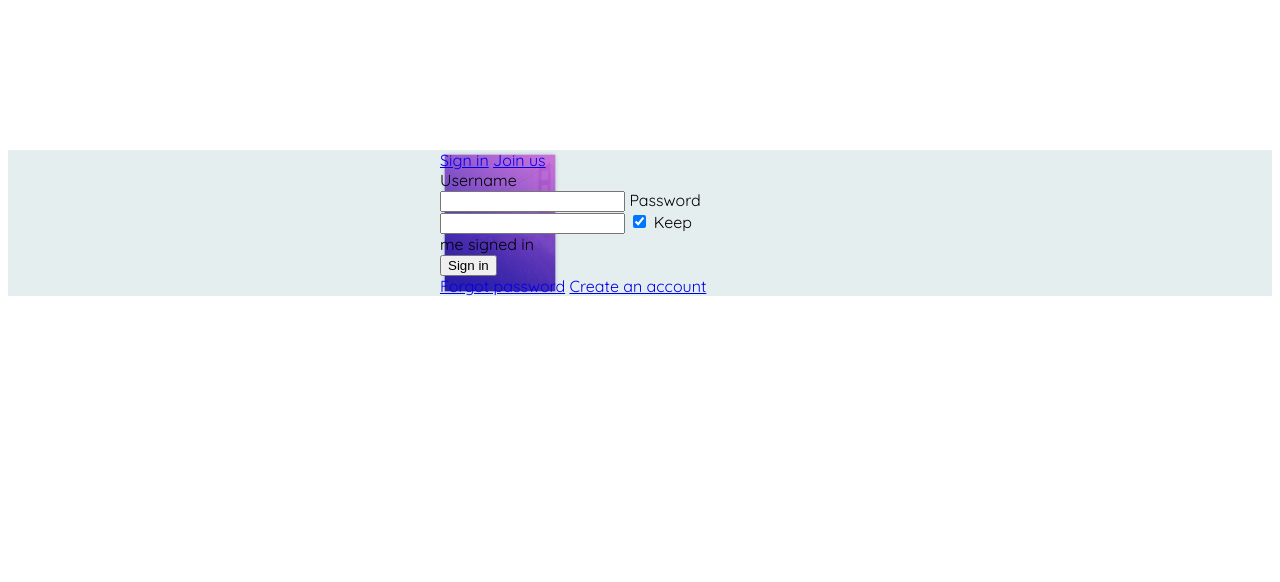
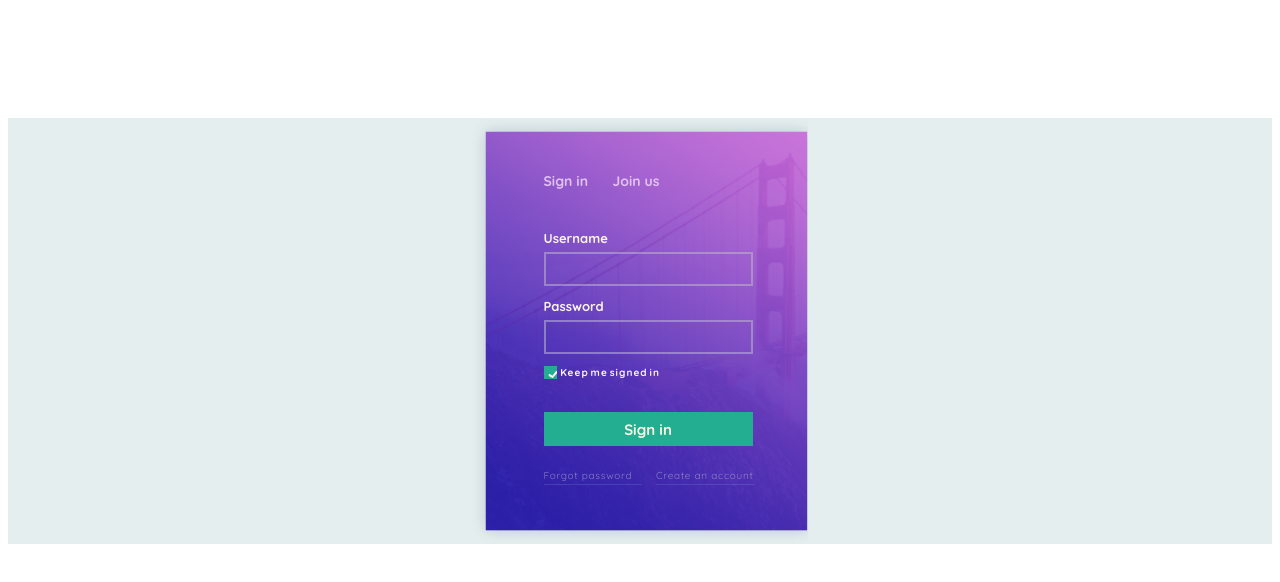
Before and after one commit to alinafitisova/sign-in-form, a plain HTML site: page index.html in a window 1280 px wide. Drawn offline with Linux system fonts and the light colour scheme.

Commit message:
use pixel perfect

```diff
--- a/css/main.css
+++ b/css/main.css
@@ -1,18 +1,136 @@
 @import url("https://fonts.googleapis.com/css2?family=Quicksand:wght@400;700&display=swap");
 
+a {
+  text-decoration: none;
+  color: inherit;
+}
 .page {
-  margin: 150px auto;
+  margin: 90px auto;
   background-color: #e5eeee;
 }
-form {
+.bg_form {
   font-family: "Quicksand", sans-serif;
-  font-size: 700;
-  margin: 52px auto;
-  width: 400px;
+  font-weight: 700;
+  color: #fbf6e4;
+  margin: 118px auto;
+  width: 336px;
+  height: 426px;
   background-image: url("/img/bg_form-1.png");
   background-repeat: no-repeat;
-  background-size: contain;
+  background-size: cover;
+  /* -webkit-box-shadow: 0px 25px 29px -8px rgba(72, 79, 74, 0.91);
+  -moz-box-shadow: 0px 25px 29px -8px rgba(72, 79, 74, 0.91);
+  box-shadow: 0px 25px 29px -8px rgba(72, 79, 74, 0.91); */
 }
 .container {
-  width: 262px;
+  width: 193px;
+  margin: 0 auto;
 }
+nav {
+  padding-top: 52px;
+  margin-bottom: 40px;
+}
+nav a {
+  margin-right: 20px;
+  color: #e1c2f1;
+  font-size: 14px;
+}
+nav a:hover {
+  color: #fbf6e4;
+  padding-bottom: 5px;
+  border-bottom: 3px solid #e66a64;
+}
+label:not(:last-child) {
+  display: block;
+  font-size: 13px;
+  margin-bottom: 6px;
+}
+input[type="text"],
+input[type="password"] {
+  width: 201px;
+  height: 28px;
+  background: transparent;
+  border: solid 2px rgb(191, 185, 204);
+  opacity: 0.54;
+  color: #fff;
+  font-weight: bold;
+  margin-bottom: 12px;
+  transition: 0.5s;
+}
+.label_checkbox {
+  margin-bottom: 10px;
+}
+.checkbox {
+  display: none;
+}
+.another_checkbox {
+  display: inline-block;
+  width: 13px;
+  height: 13px;
+  background: url("/img/empty_check.png");
+  position: relative;
+  margin-bottom: 24px;
+}
+.another_checkbox:before {
+  content: "";
+  position: absolute;
+  bottom: 1px;
+  left: 1px;
+  display: inline-block;
+  width: 12px;
+  height: 12px;
+  background: url("/img/checkbox.png");
+  opacity: 0;
+  transition: 0.2s;
+}
+.checkbox:checked + .another_checkbox:before {
+  opacity: 1;
+}
+.text_checkbox {
+  font-size: 10px;
+  letter-spacing: 0.105em;
+  word-spacing: -2px;
+  vertical-align: top;
+}
+button {
+  width: 209px;
+  height: 34px;
+  background-color: #23ae92;
+  text-align: center;
+  font-size: 15px;
+  font-family: inherit;
+  font-weight: 700;
+  color: inherit;
+  border: none;
+}
+button:hover {
+  background: opacity 0.5;
+}
+footer {
+  display: flex;
+  justify-content: space-between;
+  width: 210px;
+}
+footer a:first-child {
+  padding-right: 10px;
+}
+footer a {
+  font-weight: 300;
+  font-size: 10px;
+  letter-spacing: 0.07em;
+  color: rgb(185, 185, 204);
+  opacity: 0.6;
+  border-bottom: 1px solid rgba(150, 193, 218, 0.3);
+  margin-top: 23px;
+  padding-bottom: 2px;
+}
+.shadow {
+  background-image: url("shadow.png");
+  opacity: 0.91;
+  position: absolute;
+  left: 167px;
+  top: 417px;
+  width: 466px;
+  height: 196px;
+  z-index: 3;
+}
--- a/index.html
+++ b/index.html
@@ -9,6 +9,7 @@
 </head>
 <body>
   <div class="page">
+    <div class="bg_form">
       <form action="/" method="post">
         <div class="container">
           <header>
@@ -16,23 +17,27 @@
               <a href="#">Join us</a>
             </nav>
           </header>
-        <label>Username
-          <input type="text" name="username">
+          <!-- Username -->
+          <label for="Username">Username</label>
+            <input type="text" name="username" id="Username">
+            <!-- password -->
+          <label for="password">Password</label>
+            <input type="password" name="password" id="password">
+            <!-- checkbox -->
+          <label class="label_checkbox">
+            <input class="checkbox" type="checkbox" name="Keep me signed in" value="Keep me signed in" checked>
+            <span class="another_checkbox"></span>
+            <span class="text_checkbox">Keep me signed in</span>
           </label>
-        <label>Password
-          <input type="password" name="password">
-        </label>
-        <label>
-          <input type="checkbox" name="Keep me signed in" value="Keep me signed in" checked> Keep me signed in
-        </label>
-    </div>
-       </header>
-       <button>Sign in</button>
+          <!-- button -->
+         <button type="submit">Sign in</button>
           <footer>
             <a href="#">Forgot password</a>
             <a href="#">Create an account</a>
           </footer>
+        </div>
       </form>
+    </div>
   </div>
 </body>
 </html>
```
Also changed, not shown: img/bg_form.png (deleted). Lines whose indentation alone changed are shown as unchanged.
